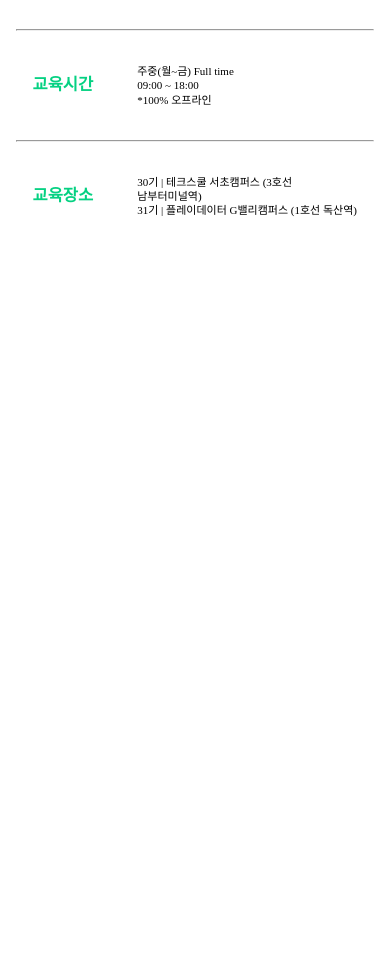
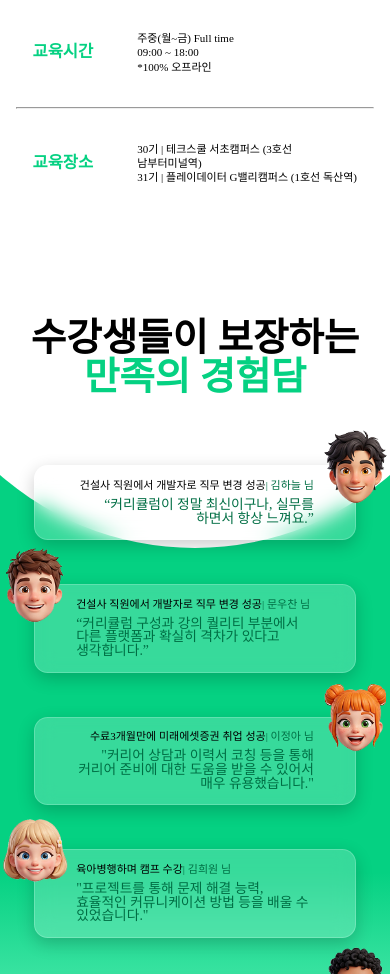
Before and after one commit to arcaniac7303/my-portfolio, a plain HTML site: page index.html in a window 390 px wide. Shown: the part 1026-2000 px from the top of the page. Before the commit the page ends 1310 px from the top, so only its background shows below. Drawn offline with Linux system fonts and the light colour scheme; a web font is replaced by a local one.

Commit message:
후기 영역 반응형 작업

```diff
--- a/asset/css/common.css
+++ b/asset/css/common.css
@@ -255,6 +255,6 @@
 }
 
 .grid {
-    width: 1280px;
+    max-width: 1280px;
     margin: 0 auto;
 }
--- a/asset/css/style.css
+++ b/asset/css/style.css
@@ -94,13 +94,7 @@ html {
     place-items: center;
 }
 
-.kv-btn h1 {
-    font-size: 4rem;
-}
 
-.kv-btn p {
-    font-size: 3rem;
-}
 
 .kv-btn img {
     width: 2.5rem;
@@ -175,127 +169,126 @@ html {
     width: 100%;
     height: auto;
     background: linear-gradient(#05D182 70%, #8CFFD2 100%);
+    position: relative;
+    z-index: 0;
     overflow: hidden;
 }
 
-.big-w-circle {
-    position: relative;
-}
-
-.big-w-circle::after {
+.section-reviews::after {
     content: "";
     display: block;
-    width: 857px;
-    height: 857px;
+    width: 54rem;
+    height: 54rem;
     border-radius: 50%;
     background-color: #fff;
     position: absolute;
     left: 50%;
     top: 0%;
     transform: translate(-50%, -50%);
-    z-index: 0;
+    z-index: 1;
 }
 
-.revtit {
+.rev_titbox {
+    text-align: center;
+    margin: 6.25rem auto;
     position: relative;
-    text-align: center;
-    margin-top: 100px;
+    z-index: 2;
 }
 
 .revboxwrap {
-    width: 1280px;
-    margin: 100px auto 0;
+    max-width: 1280px;
+    margin: 6.25rem auto;
+    display: flex;
+    flex-wrap: wrap;
     justify-content: space-between;
+    gap: 4rem;
     position: relative;
-    flex-wrap: wrap;
+    z-index: 3;
 }
 
-.leftbox {
+.revbox {
+    width: 32.75rem;
+    padding: 1.25rem 3.75rem;
+    background: #ffffff33;
+    border: solid 1px rgba(255, 255, 255, 0.2);
+    border-radius: 1.25rem;
+    backdrop-filter: blur(10px);
+    box-shadow: 0 0.5rem 1.5rem 0 rgba(0, 0, 0, 0.2);
+    font-family: 'Paperozi';
+    position: relative;
+    display: flex;
     flex-direction: column;
-    gap: 100px;
+    gap: 0.625rem;
+}
+
+.revbox:nth-child(odd) {
     text-align: right;
 }
 
-.rightbox {
-    flex-direction: column;
-    margin: auto 0;
-    gap: 100px;
-    position: relative;
-    text-align: left;
+.revbox:nth-child(even) {
+    transform: translate(0, calc(13.25rem / 3));
 }
 
-.rev-textbox {
-    backdrop-filter: blur(10px);
-    font-family: 'Paperozi';
-    font-size: 16px;
-    padding: 20px 60px;
-    width: 524px;
-    background: #ffffff33;
-    border-radius: 20px;
-    border: 1px rgba(255, 255, 255, 0.2);
-    box-shadow: 0 8px 32px 0 rgba(0, 0, 0, 0.37);
+.revbox p:first-child {
+    font-size: 1rem;
 }
 
-.brief {
-    font-weight: 700;
-    color: #000;
+.revbox span {
+    color: #006e44;
 }
 
-.name {
-    font-weight: 400;
-    color: #006E44;
+.revbox p:last-child {
+    font-size: 1.25rem;
+    color: #006e44;
 }
 
-.rev-textbox p {
-    margin-top: 15px;
-    font-size: 20px;
-    font-weight: 400;
-    color: #006E44;
+.revbox::after {
+    content: "";
+    background-size: cover;
+    width: 7.5rem;
+    height: 7.5rem;
 }
 
-.revbox1::after {
-    content: url(../images/face01.png);
+.revbox:nth-child(odd)::after {
     position: absolute;
     top: 0;
     right: 0;
     transform: translate(50%, -50%);
 }
 
-.revbox2::after {
-    content: url(../images/face02.png);
+.revbox:nth-child(even)::after {
     position: absolute;
     top: 0;
     left: 0;
     transform: translate(-50%, -50%);
 }
 
-.revbox3::after {
-    content: url(../images/face03.png);
-    position: absolute;
-    top: 0;
-    right: 0;
-    transform: translate(50%, -50%);
+.revbox:nth-child(1):after {
+    content: "";
+    background-image: url(../images/face01.png);
 }
 
-.revbox4::after {
-    content: url(../images/face04.png);
-    position: absolute;
-    top: 0;
-    left: 0;
-    transform: translate(-50%, -50%);
+.revbox:nth-child(2):after {
+    content: "";
+    background-image: url(../images/face02.png);
+}
+.revbox:nth-child(3):after {
+    content: "";
+    background-image: url(../images/face03.png);
+}
+.revbox:nth-child(4):after {
+    content: "";
+    background-image: url(../images/face04.png);
+}
+.revbox:nth-child(5):after {
+    content: "";
+    background-image: url(../images/face05.png);
 }
 
-.revbox5::after {
-    content: url(../images/face05.png);
-    position: absolute;
-    top: 0;
-    right: 0;
-    transform: translate(50%, -50%);
-}
 
 /* 협력기업 영역 */
 .sec-corp {
-    padding: 100px 0;
+    padding: 6.25rem 0;
     width: 100%;
     background-color: #000;
     font-family: 'Paperozi';
@@ -416,7 +409,7 @@ html {
 .sec-curri {
     width: 100%;
     height: 1200px;
-    padding: 100px 0;
+    padding: 6.25rem 0;
     z-index: -1;
 }
 
@@ -469,25 +462,46 @@ html {
     .html {
         font-size: 15px;
     }
-    .kv,.about,.section-reviews,.sec-corp {
+
+    .kv,
+    .about,
+    .section-reviews,
+    .sec-corp {
         padding: 0 16px;
     }
-    .header{
+
+    .header {
         padding: 1rem 16px;
     }
-   .about-wrap{
+
+    .about-wrap {
         width: fit-content;
         display: flex;
         flex-direction: column;
     }
-   .tit-btn{
+
+    .tit-btn {
         width: fit-content;
     }
-   .tit-btn h2{
+
+    .tit-btn h2 {
         width: fit-content;
     }
-   .rev-btn{
+
+    .rev-btn {
         width: 100%;
+    }
+}
+
+@media(max-width:1200px) {
+    .revboxwrap {
+        width: fit-content;
+        display: flex;
+        flex-direction: column;
+    }
+
+    .revbox:nth-child(even) {
+        transform: translate(0, 0);
     }
 }
 
@@ -495,7 +509,8 @@ html {
     html {
         font-size: 14px;
     }
-    .infowrap div{
+
+    .infowrap div {
         gap: 6rem;
     }
 }
@@ -504,16 +519,20 @@ html {
     html {
         font-size: 13px;
     }
-    .bgt-left{
+
+    .bgt-left {
         margin-bottom: -6rem;
     }
-    .bgt-right{
+
+    .bgt-right {
         margin-top: -6rem;
     }
+
     .gnb {
         display: none;
     }
-    .infowrap div{
+
+    .infowrap div {
         gap: 4rem;
     }
 }
@@ -522,31 +541,63 @@ html {
     html {
         font-size: 12px;
     }
-    .bgt-left{
+
+    .bgt-left {
         margin-bottom: -5rem;
     }
-    .bgt-right{
+
+    .bgt-right {
         margin-top: -5rem;
     }
 }
 
-@media(max-width:458px){
+@media(max-width:458px) {
+    html {
+        font-size: 11px;
+    }
+
+    .bgt-left,
+    .bgt-right {
+        font-size: 7rem;
+    }
+
+    .bgt-right {
+        line-height: 110%;
+    }
+
+    .kv-wrap span {
+        font-size: 6rem;
+    }
+
+    .body1 {
+        font-size: 1.25rem;
+    }
+
+    .body2 {
+        font-size: 1rem;
+    }
+}
+
+@media(max-width:426px){
     html{
         font-size: 11px;
     }
-    .bgt-left, .bgt-right{
-        font-size: 7rem;
+    .h1{
+        font-size: 3.5rem;
     }
-    .bgt-right{
-        line-height: 110%;
+    .h2{
+        font-size: 2.5rem;
     }
-    .kv-wrap span{
-        font-size: 6rem;
+    .kv-btn{
+        width: 30rem;
+        height: 30rem;
     }
-    .body1{
-        font-size: 1.25rem;
+    .revbox br{
+        display: none;
     }
-    .body2{
-        font-size: 1rem;
+    .revbox{
+        word-break: keep-all;
+        width: 90%;
+        margin: auto;
     }
 }
--- a/index.html
+++ b/index.html
@@ -107,85 +107,50 @@
 
 
     <!-- 후기 영역 시작 -->
-    <!-- <section class="section-reviews">
+    <section class="section-reviews">
 
-
-
-        <div class="big-w-circle">
-        </div>
-        <div class="revtit paper bold">
-            <h1 class=" sub4">
-                수강생들이 보장하는
-            </h1>
-            <h1 class=" main1">
-                만족의 경험담
+        <div class="rev_titbox">
+            <h1 class="h1 paper bold sub4">
+                수강생들이 보장하는<br>
+                <span class="main1">만족의 경험담</span>
             </h1>
         </div>
 
-
-        <div class="revboxwrap df">
-
-
-            <div class="leftbox df">
-
-                <div class="revbox1 pos-r">
-                    <div class="rev-textbox">
-                        <span class="brief">건설사 직원에서 개발자로 직무 변경 성공 </span><span class="name">| 김하늘 님</span>
+        <div class="revboxwrap">
+            <div class="revbox">
+                <p>건설사 직원에서 개발자로 직무 변경 성공<span>| 김하늘 님</span> </p>
                 <p>
                     “커리큘럼이 정말 최신이구나,<br>
                     실무를 하면서 항상 느껴요.”
                 </p>
             </div>
-                </div>
-                <div class="revbox3 pos-r">
-                    <div class="rev-textbox">
-
-                        <span class="brief">수료3개월만에 미래에셋증권 취업 성공</span><span class="name">| 이정아 님</span>
-                        <p>"커리어 상담과 이력서 코칭 등을 통해 커리어 준비에
-                            대한 도움을 받을 수 있어서 매우 유용했습니다."</p>
-                    </div>
-                </div>
-                <div class="revbox5 pos-r">
-
-                    <div class="rev-textbox">
-                        <span class="brief">20대 초반에 첫 직장 취업성공</span><span class="name">| 임병욱 님</span>
-                        <p>오프라인 공간 환경이 정말 좋아요.
-                            팀미팅 공간이 있어 카페에 가지 않아도
-                            된다는 점도 좋습니다.</p>
-                    </div>
-                </div>
-            </div>
-
-
-            <div class="rightbox df">
-
-                <div class="revbox2 pos-r">
-                    <div class="rev-textbox">
-
-                        <span class="brief">30대 비전공자, 개발자로 취업 성공</span><span class="name">| 문우찬 님</span>
+            <div class="revbox">
+                <p>건설사 직원에서 개발자로 직무 변경 성공<span>| 문우찬 님</span> </p>
                 <p>
                     “커리큘럼 구성과 강의 퀄리티 부분에서<br>
                     다른 플랫폼과 확실히 격차가 있다고 생각합니다.”
                 </p>
+
             </div>
+            <div class="revbox">
+                <p>수료3개월만에 미래에셋증권 취업 성공<span>| 이정아 님</span></p>
+                <p>"커리어 상담과 이력서 코칭 등을 통해 커리어 준비에
+                    대한 도움을 받을 수 있어서 매우 유용했습니다."</p>
             </div>
-                <div class="revbox4 pos-r">
-
-                    <div class="rev-textbox">
-                        <span class="brief">육아병행하며 캠프 수강</span><span class="name">| 김희원 님</span>
+            <div class="revbox">
+                <p>육아병행하며 캠프 수강<span>| 김희원 님</span></p>
                 <p>"프로젝트를 통해 문제 해결 능력, 효율적인
                     커뮤니케이션 방법 등을 배울 수 있었습니다."</p>
             </div>
+            <div class="revbox">
+                <p>20대 초반에 첫 직장 취업성공<span>| 임병욱 님</span></p>
+                <p>"오프라인 공간 환경이 정말 좋아요.
+                    팀미팅 공간이 있어 카페에 가지 않아도
+                    된다는 점도 좋습니다."</p>
             </div>
         </div>
 
-
-
-        </div>
-
-
-
-    </section> -->
+    </section>
 
 
     <!-- 협력 기업 영역 -->
```
Lines whose indentation alone changed are shown as unchanged.
